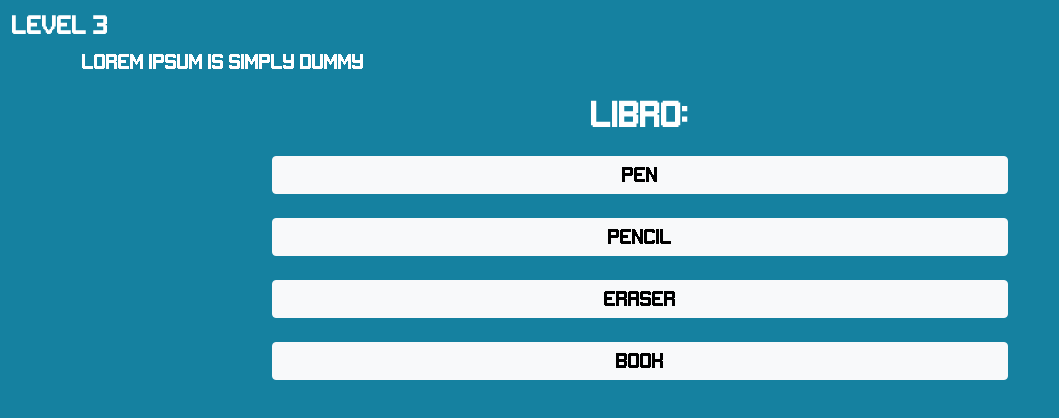
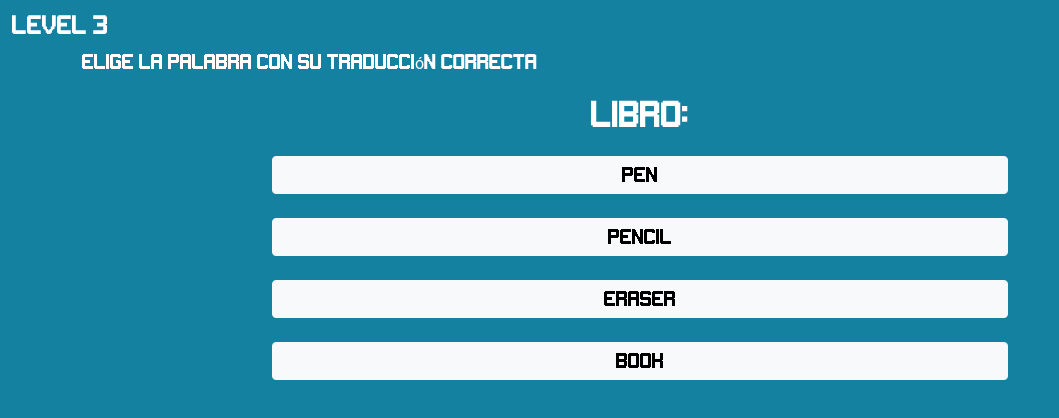
Before and after one commit to Sebas10casti/Poli-proyectoParadigmas, a plain HTML site: page level3/index.html in a window 1280 px wide. Shown: the whole page, without its empty margins (0-1059 px from the left). Drawn offline with Linux system fonts and the light colour scheme.

Commit message:
cambio de instrucciones

```diff
--- a/level3/data.json
+++ b/level3/data.json
@@ -2,7 +2,7 @@
     "title": "LEVEL 3",
     "background": "#1581A0",
     "color": "white",
-    "description": "Lorem Ipsum is simply dummy",
+    "description": "Elige la palabra con su traducción correcta",
     "question": "libro",
     "nextLevel": "../level3/index.html",
     "items": [
--- a/level3/index.html
+++ b/level3/index.html
@@ -4,7 +4,7 @@
     <meta charset="UTF-8">
     <meta http-equiv="X-UA-Compatible" content="IE=edge">
     <meta name="viewport" content="width=device-width, initial-scale=1.0">
-    <title>Level 2</title>
+    <title>Level 3</title>
     <link rel="stylesheet" href="../plugins/bootstrap.min.css">
     <link rel="stylesheet" href="../css/styles.css">
 </head>
```
